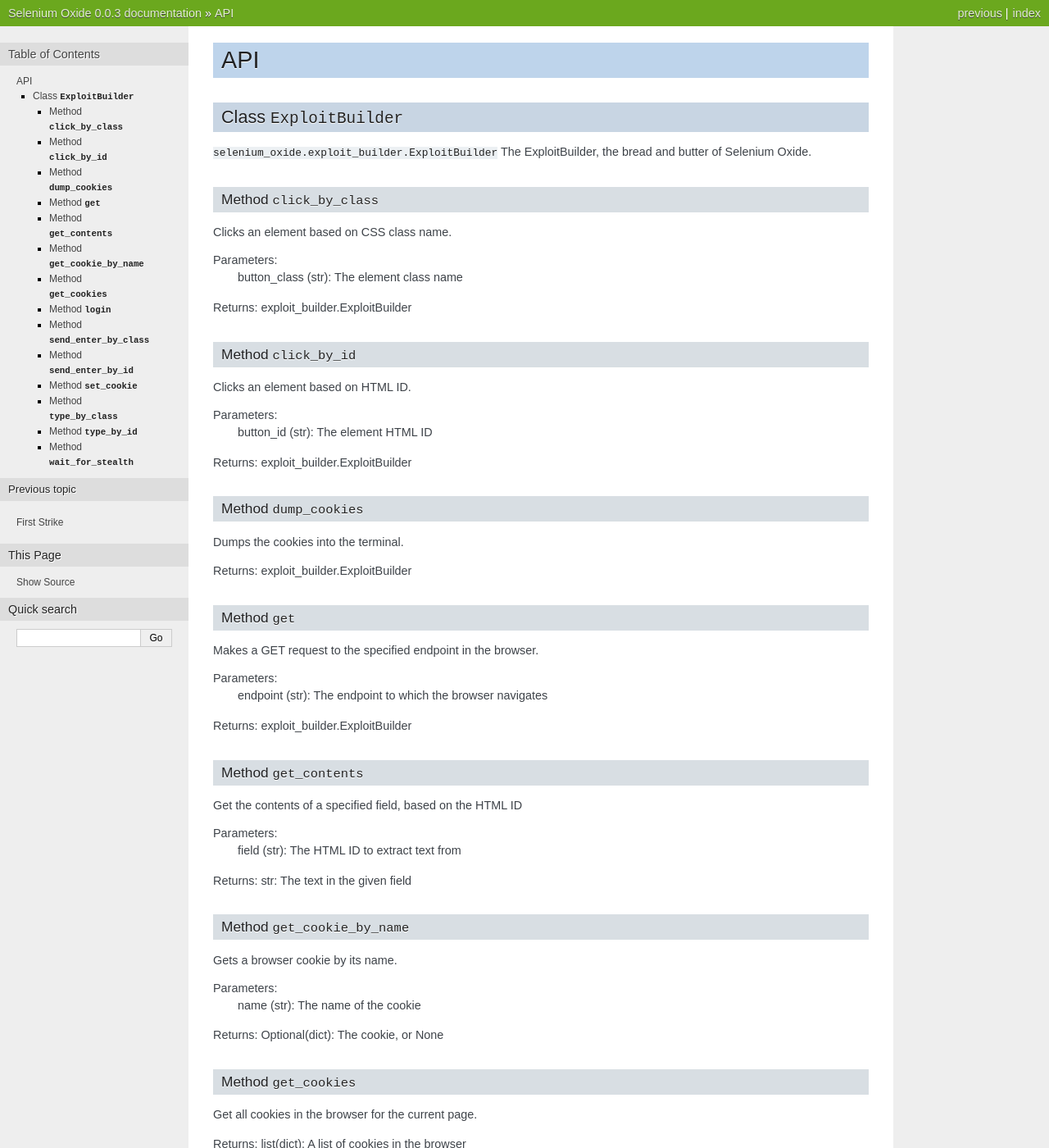
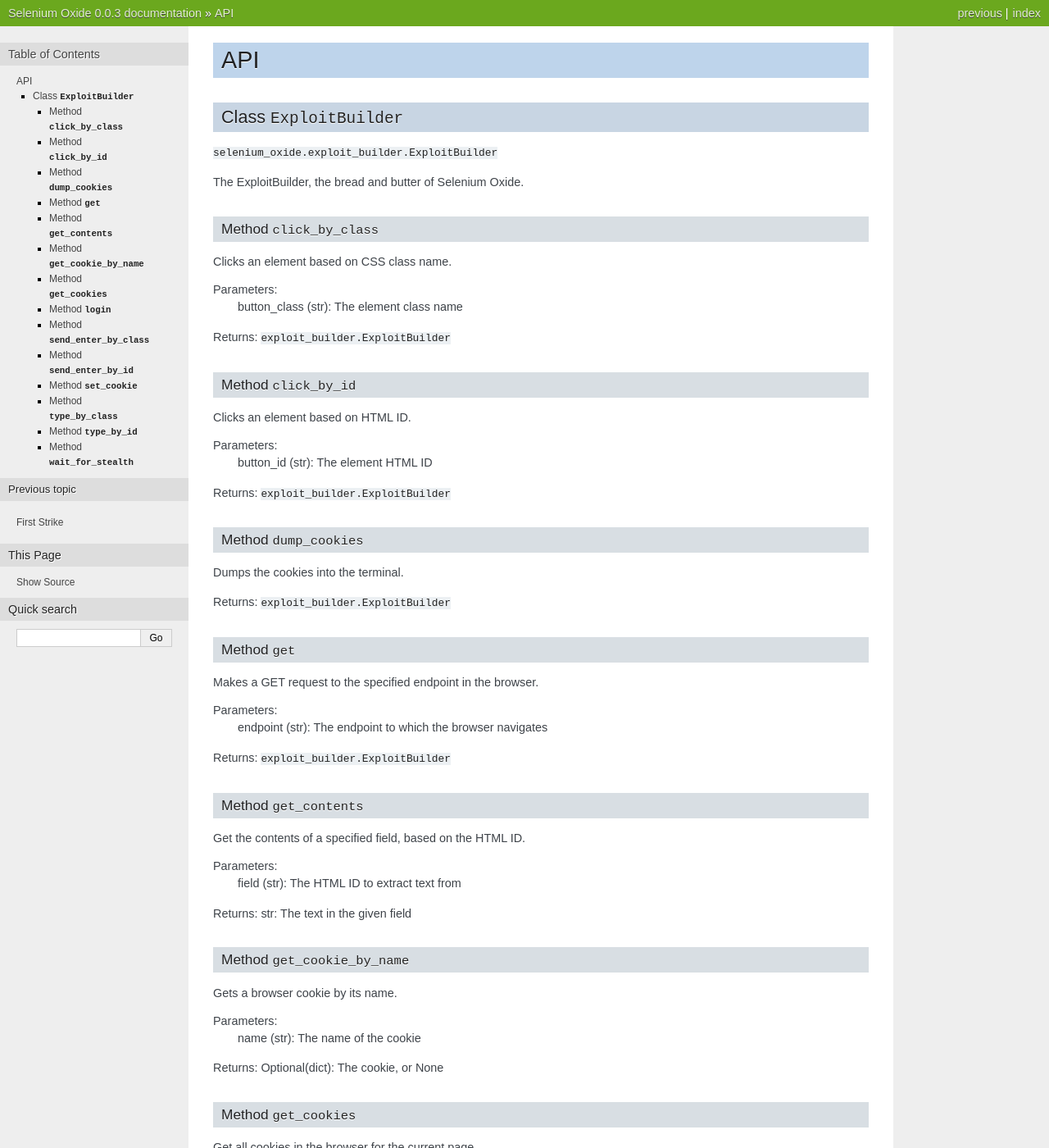
Before and after one commit to ApprenticeofEnder/Selenium-Oxide, a Sphinx documentation site: the page built from docs/source/api.rst, in a window 1280 px wide and 1400 px high. Shown: the whole window at 82% size. Built offline with Sphinx 7.4.7, drawn with Linux system fonts in a browser that asks for light colours; some of the changed text lies outside the part shown.

Commit message:
final documentation touch-ups

```diff
--- a/docs/source/api.rst
+++ b/docs/source/api.rst
@@ -4,6 +4,7 @@ API
 Class ``ExploitBuilder``
 ------------------------
 ``selenium_oxide.exploit_builder.ExploitBuilder``
+
 The ExploitBuilder, the bread and butter of Selenium Oxide.
 
 Method ``click_by_class``
@@ -14,7 +15,7 @@ Parameters:
     button_class (str): The element class name
 
 Returns:
-exploit_builder.ExploitBuilder
+``exploit_builder.ExploitBuilder``
 
 Method ``click_by_id``
 ~~~~~~~~~~~~~~~~~~~~~~
@@ -24,14 +25,14 @@ Parameters:
     button_id (str): The element HTML ID
 
 Returns:
-exploit_builder.ExploitBuilder
+``exploit_builder.ExploitBuilder``
 
 Method ``dump_cookies``
 ~~~~~~~~~~~~~~~~~~~~~~~
 Dumps the cookies into the terminal.
 
 Returns:
-exploit_builder.ExploitBuilder
+``exploit_builder.ExploitBuilder``
 
 Method ``get``
 ~~~~~~~~~~~~~~
@@ -41,11 +42,11 @@ Parameters:
     endpoint (str): The endpoint to which the browser navigates
 
 Returns:
-exploit_builder.ExploitBuilder
+``exploit_builder.ExploitBuilder``
 
 Method ``get_contents``
 ~~~~~~~~~~~~~~~~~~~~~~~
-Get the contents of a specified field, based on the HTML ID
+Get the contents of a specified field, based on the HTML ID.
 
 Parameters:
     field (str): The HTML ID to extract text from
@@ -83,7 +84,7 @@ Parameters:
     submit_id (str): The HTML ID of the submit button
 
 Returns:
-exploit_builder.ExploitBuilder
+``exploit_builder.ExploitBuilder``
 
 Method ``send_enter_by_class``
 ~~~~~~~~~~~~~~~~~~~~~~~~~~~~~~
@@ -93,7 +94,7 @@ Parameters:
     field (str): The CSS Class name of the field to send enter in
 
 Returns:
-exploit_builder.ExploitBuilder
+``exploit_builder.ExploitBuilder``
 
 Method ``send_enter_by_id``
 ~~~~~~~~~~~~~~~~~~~~~~~~~~~
@@ -103,7 +104,7 @@ Parameters:
     field (str): The HTML ID of the field to send enter in
 
 Returns:
-exploit_builder.ExploitBuilder
+``exploit_builder.ExploitBuilder``
 
 Method ``set_cookie``
 ~~~~~~~~~~~~~~~~~~~~~
@@ -116,7 +117,7 @@ Parameters:
     secure (bool): Whether or not the cookie has the Secure attribute
 
 Returns:
-exploit_builder.ExploitBuilder
+``exploit_builder.ExploitBuilder``
 
 Method ``type_by_class``
 ~~~~~~~~~~~~~~~~~~~~~~~~
@@ -127,7 +128,7 @@ Parameters:
     entry (str): The text to enter into the field
 
 Returns:
-exploit_builder.ExploitBuilder
+``exploit_builder.ExploitBuilder``
 
 Method ``type_by_id``
 ~~~~~~~~~~~~~~~~~~~~~
@@ -138,7 +139,7 @@ Parameters:
     entry (str): The text to enter into the field
 
 Returns:
-exploit_builder.ExploitBuilder
+``exploit_builder.ExploitBuilder``
 
 Method ``wait_for_stealth``
 ~~~~~~~~~~~~~~~~~~~~~~~~~~~
@@ -148,4 +149,4 @@ Parameters:
     entry (str): The entry to scale by
 
 Returns:
-exploit_builder.ExploitBuilder
+``exploit_builder.ExploitBuilder``
```
